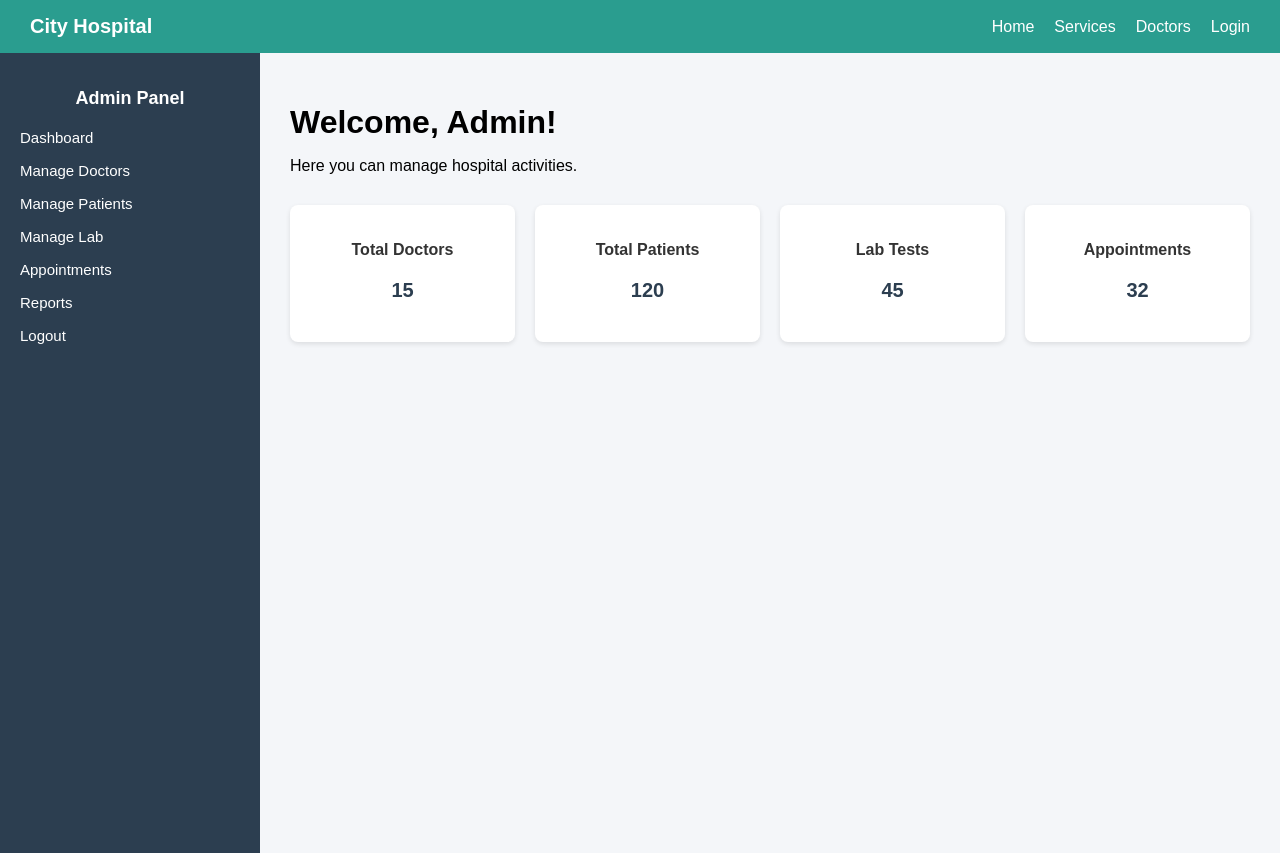
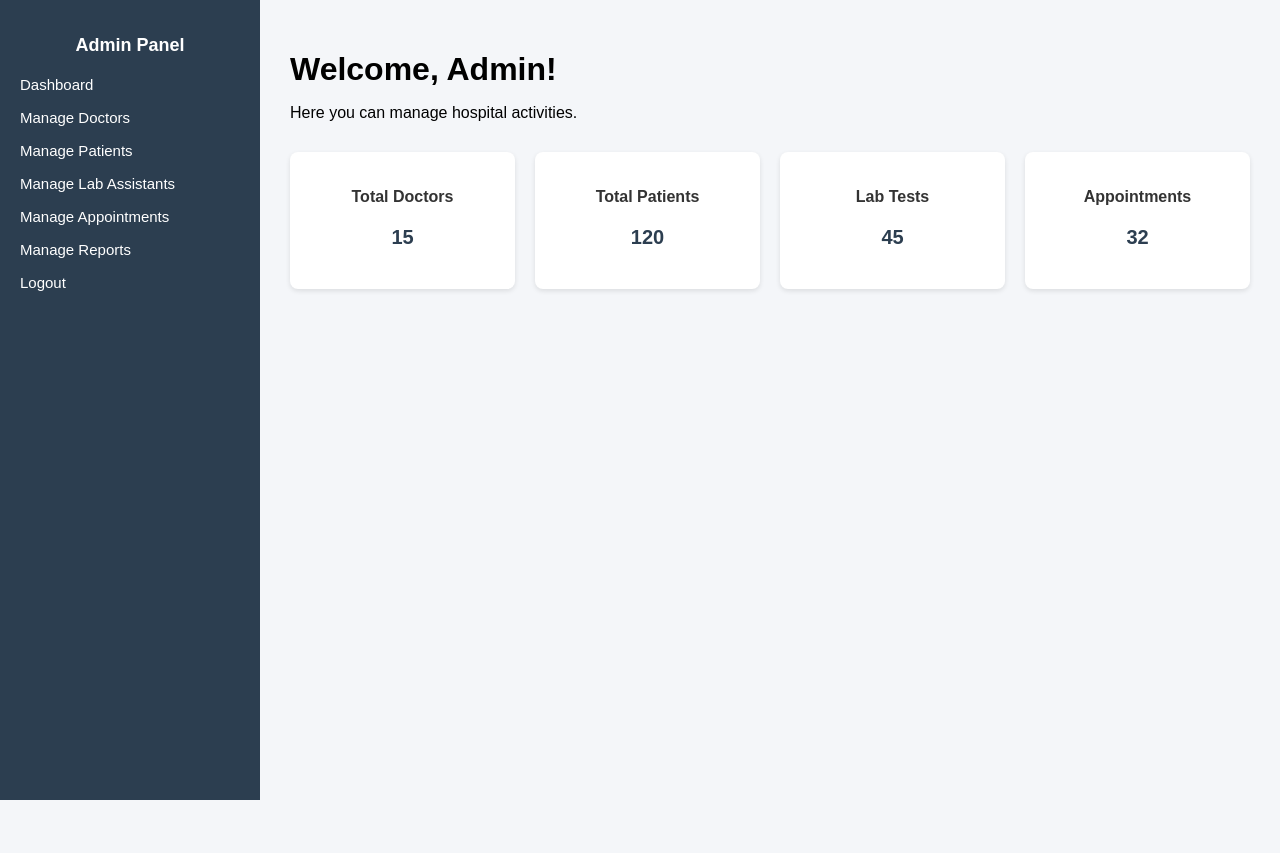
Before and after one commit to Rafeeuzzaman-Dihan/hospital-management-system, a PHP site: page /admin/dashboard.php in a window 1280 px wide. After the commit the page ends 800 px from the top, so only its background shows below. Run offline with PHP 8.4, Linux system fonts and the light colour scheme.

Commit message:
Update admin dashboard navigation and add logout functionality

```diff
--- a/admin/dashboard.php
+++ b/admin/dashboard.php
@@ -1,5 +1,3 @@
-<?php include "../includes/navbar.php"; ?>
-
 <link rel="stylesheet" href="../css/navbar.css">
 <link rel="stylesheet" href="../css/admin-dashboard.css">
 
@@ -10,9 +8,9 @@
             <li><a href="#">Dashboard</a></li>
             <li><a href="#">Manage Doctors</a></li>
             <li><a href="#">Manage Patients</a></li>
-            <li><a href="#">Manage Lab</a></li>
-            <li><a href="#">Appointments</a></li>
-            <li><a href="#">Reports</a></li>
+            <li><a href="#">Manage Lab Assistants</a></li>
+            <li><a href="#">Manage Appointments</a></li>
+            <li><a href="#">Manage Reports</a></li>
             <li><a href="../auth/logout.php">Logout</a></li>
         </ul>
     </aside>
```
Also changed, not shown: auth/logout.php (added, +11 -0 lines).
